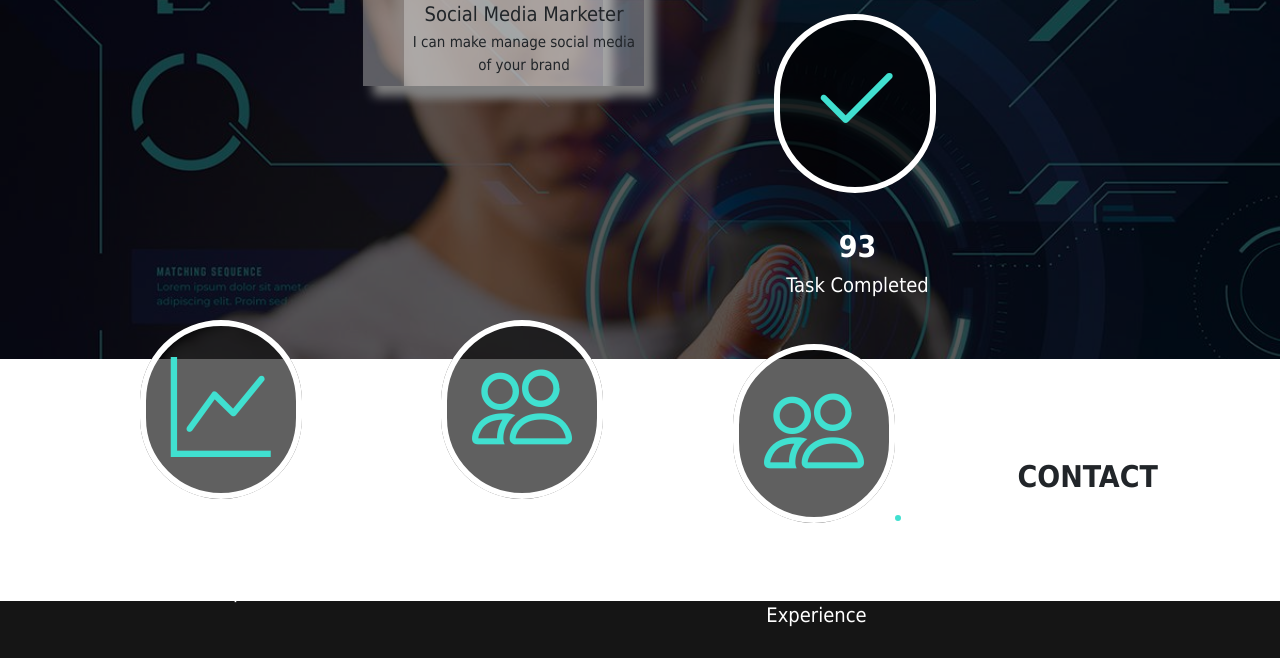
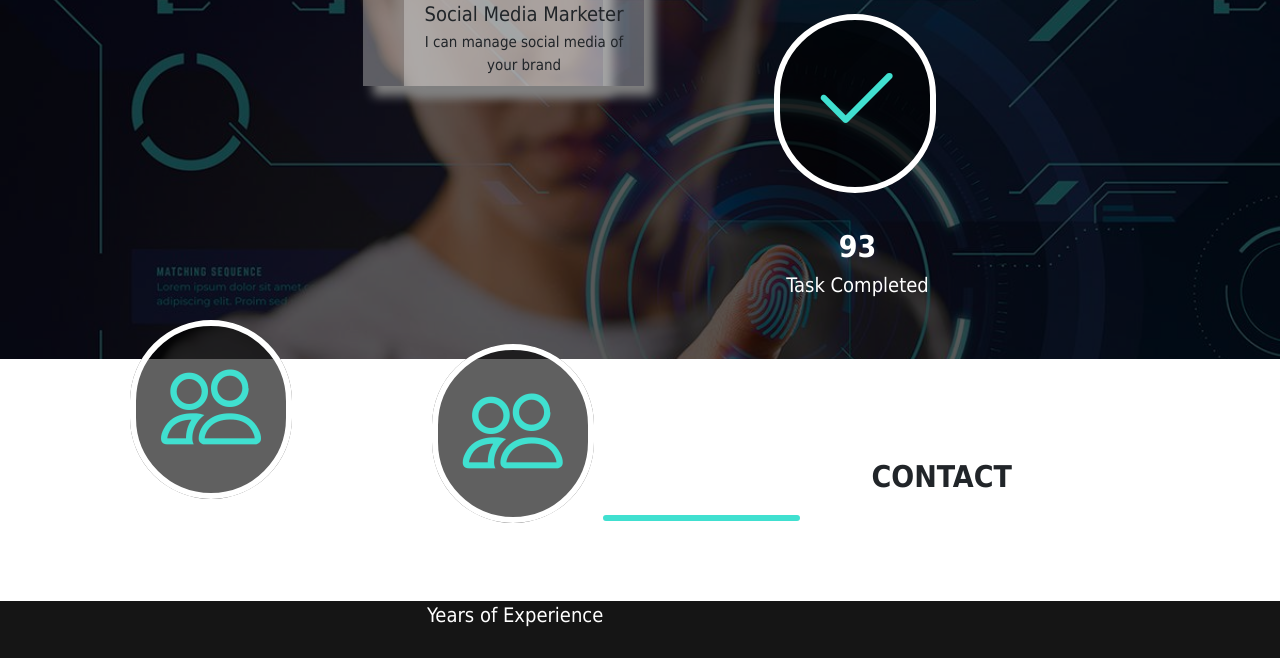
Before and after one commit to mhuzs/webdeveloper-logo, a plain HTML site: page index.html in a window 1280 px wide. Shown: the part 2116-2774 px from the top of the page. Drawn offline with nearby package versions, Linux system fonts and the light colour scheme.

Commit message:
Update index.html

```diff
--- a/index.html
+++ b/index.html
@@ -199,7 +199,7 @@
         </div>
         <div class="body">
           <h5 class="title">Social Media Marketer</h5>
-          <p class="text"> I can make manage social media of your brand
+          <p class="text"> I can manage social media of your brand
           </p>
         </div>
       </div>
@@ -233,16 +233,6 @@
 
 
           </div>
-          <div class="w-card" data-aos="flip-down">
-
-            <div class="top">
-              <i class="bi bi-graph-up"></i>
-            </div>
-            <h5 class="w-title">
-              <b> Expert</b>
-            </h5>
-            <p class="w-text"> Years of Experience</p>
-          </div>
           <div class="w-card" data-aos="flip-right">
 
             <div class="top">
@@ -262,7 +252,7 @@
             <h5 class="w-title">
               <b> 5years</b>
             </h5>
-            <p class="w-text">Experience</p>
+            <p class="w-text"> Years of Experience</p>
           </div>
         </div>
         <!--master ends-->
```
